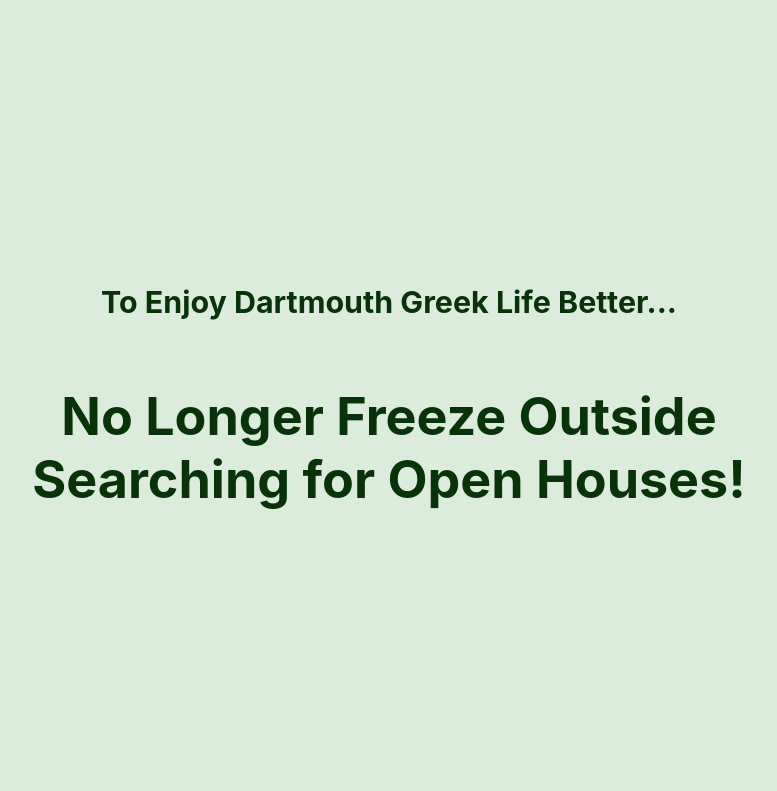
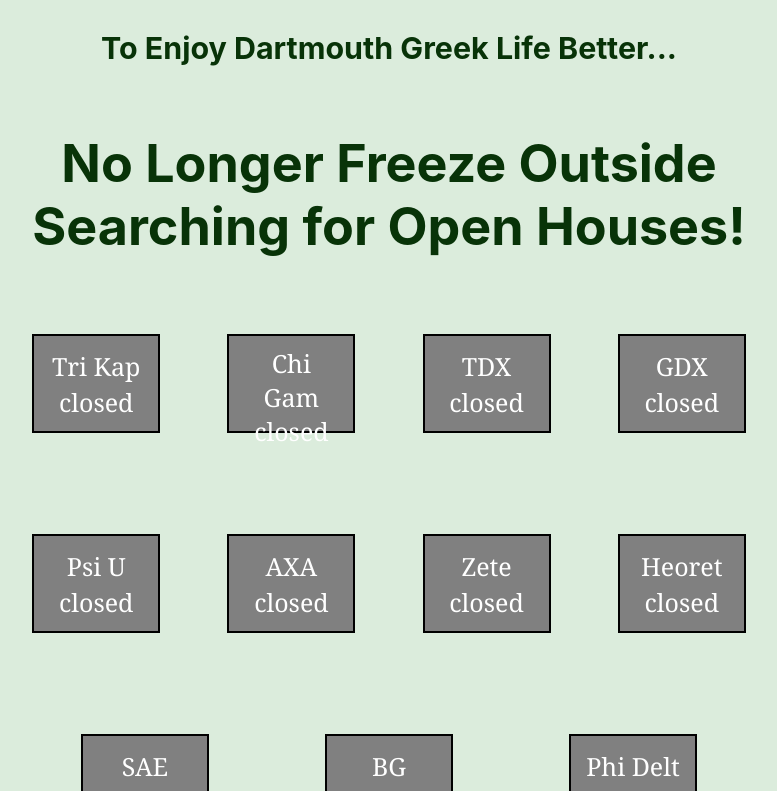
Before and after one commit to DALI-mini-webdev/final-project-group-02, a React (Create React App) app in the folder group-2/: page / in a window 1280 px wide. Shown: the top 791 px of the page, without its empty margins (251-1028 px from the left). Built offline with nearby package versions, Linux system fonts and the light colour scheme.

Commit message:
merging app.js

```diff
--- a/group-2/src/App.css
+++ b/group-2/src/App.css
@@ -1,6 +1,5 @@
 .App {
   text-align: center;
-
 }
 
 .App-logo {
@@ -45,3 +44,40 @@
     transform: rotate(360deg);
   }
 }
+
+#largerBox {
+  border: 0 solid black;
+  padding-top: 18px;
+  width: 800px;
+  height: 600px;
+  display: flex;
+  justify-content: space-evenly;
+  flex-direction: row;
+  flex-wrap: wrap;
+}
+
+#greentext {
+  color: rgb(107, 253, 107);
+}
+
+#redtext {
+  color: rgb(146, 3, 3);
+}
+
+#firstBlockText {
+  margin: 3%;
+  padding-top: 10px;
+  width: 100px;
+  height: 75px;
+  border: 2px solid black;
+  background-color: grey;
+  font-family: Georgia, 'Times New Roman', Times, serif;
+  font-size: 25px;
+  color: white;
+  display: flex;
+  justify-content: space-evenly;
+  flex-direction: column;
+  padding-left: 12px;
+  padding-right: 12px;
+  padding-bottom: 10px;
+}
--- a/group-2/src/App.js
+++ b/group-2/src/App.js
@@ -1,18 +1,77 @@
 import './App.css';
 import firebase from './firebase/index';
-import Input from './components/Input'
+import Input from './components/Input';
+import { Button } from './components/Button';
+
+var allHouses = ["Tri Kap", "Chi Gam", "TDX", "GDX", "Psi U", "AXA", "Zete", "Heoret", "SAE", "BG", "Phi Delt"]
+var areOpen = ["closed", "closed", "closed", "closed", "closed", "closed", "closed", "closed", "closed", "closed", "closed"]
+
+function HouseList(houseNames) {
+  for (var i = 0; i < houseNames.length; i++) {
+    if (allHouses.includes(houseNames[i])) {
+      var temp = allHouses.indexOf(houseNames[i])
+      areOpen[temp] = "open"
+    }
+  }
+}
+
+var newArray = [];
+
+function one(docRef) {
+  docRef.get().then((doc) => {
+    let data = doc.data();
+    return data;
+  })
+};
 
 function App() {
     console.log(firebase);
     console.log(firebase.db);
+
+
     return (
       <div className="App">
         <div className="App-header">
           <h3>To Enjoy Dartmouth Greek Life Better...</h3>
           <h1>No Longer Freeze Outside <br></br>
           Searching for Open Houses!</h1>
+          {/* <Button onClick={console.log('hi')}>See what houses are open!</Button> */}
+          <div id="largerBox">
+            <div id="firstBlockText">
+              {allHouses[0]}<div>{areOpen[0]}</div>
             </div>
-
+            <div id="firstBlockText">
+              {allHouses[1]} <div>{areOpen[1]}</div>
+            </div>
+            <div id="firstBlockText">
+              {allHouses[2]} <div>{areOpen[2]}</div>
+            </div>
+            <div id="firstBlockText">
+              {allHouses[3]} <div>{areOpen[3]}</div>
+            </div>
+            <div id="firstBlockText">
+              {allHouses[4]} <div>{areOpen[4]}</div>
+            </div>
+            <div id="firstBlockText">
+              {allHouses[5]} <div>{areOpen[5]}</div>
+            </div>
+            <div id="firstBlockText">
+              {allHouses[6]} <div>{areOpen[6]}</div>
+            </div>
+            <div id="firstBlockText">
+              {allHouses[7]} <div>{areOpen[7]}</div>
+            </div>
+            <div id="firstBlockText">
+              {allHouses[8]} <div>{areOpen[8]}</div>
+            </div>
+            <div id="firstBlockText">
+              {allHouses[9]} <div>{areOpen[9]}</div>
+            </div>
+            <div id="firstBlockText">
+              {allHouses[10]} <div>{areOpen[10]}</div>
+            </div>
+          </div>
+        </div>
         <div className="App-body">
           <Input />
         </div>
@@ -20,5 +79,4 @@
       </div>
     );
   }
-
 export default App;
--- /dev/null
+++ b/group-2/src/components/Button.css
@@ -0,0 +1,46 @@
+:root {
+    --primary : #3acbf7;
+}
+
+.btn {
+    padding: 8px 20px;
+    border-radius: 4px;
+    outline:none;
+    border:none;
+    cursor: pointer;
+}
+
+.btn:hover {
+    padding: 8px 20px;
+    transform: all 0.3s ease-out;
+    background: #fff;
+    color: #6568F4;
+    transition: 250ms;
+}
+
+.btn--primary {
+    background-color: var(--primary);
+}
+
+.btn--outline {
+    background-color: transparent;
+    color: #fff;
+    padding: 8px 20px;
+    border-radius: 4px;
+    border: 1px solid var(--primary);
+    transition: all 0.3s ease-out;
+}
+
+.btn--medium {
+    padding: 8px 20px;
+    border-radius: 4px;
+    font-size: 18px;
+    color: #fff;
+}
+
+.btn-large {
+    padding: 12px 20px;
+    border-radius: 4px;
+    font-size: 18px;
+    color: #fff;
+}
--- /dev/null
+++ b/group-2/src/components/Button.js
@@ -0,0 +1,31 @@
+import React from 'react'
+import './Button.css'
+
+const STYLES = [
+    'btn--primary',
+    'btn--outline'
+]
+
+const SIZES = [
+    'btn--medium',
+    'btn--large'
+]
+
+export const Button = ({
+    children,
+    type,
+    onClick,
+    buttonStyle,
+    buttonSize
+}) => {
+
+    const checkButtonStyle = STYLES.includes(buttonStyle) ? buttonStyle: STYLES[0]
+
+    const checkButtonSize = SIZES.includes(buttonSize) ? buttonSize : SIZES[0]
+
+    return (
+        <button className={`btn ${checkButtonStyle} ${checkButtonSize}`} onClick={onClick} type={type}>
+            {children}
+        </button>
+    )
+}
```
Lines whose indentation alone changed are shown as unchanged.
